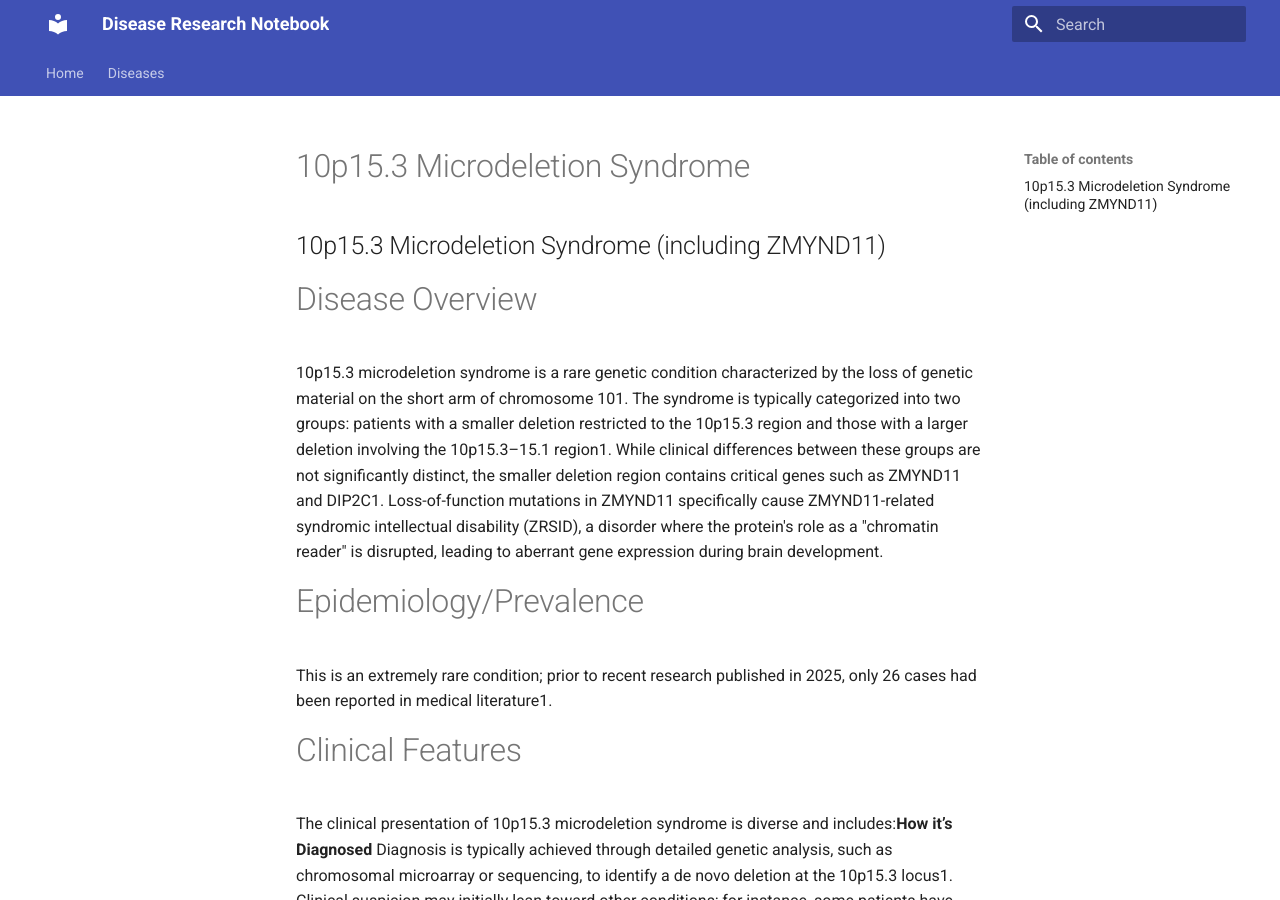
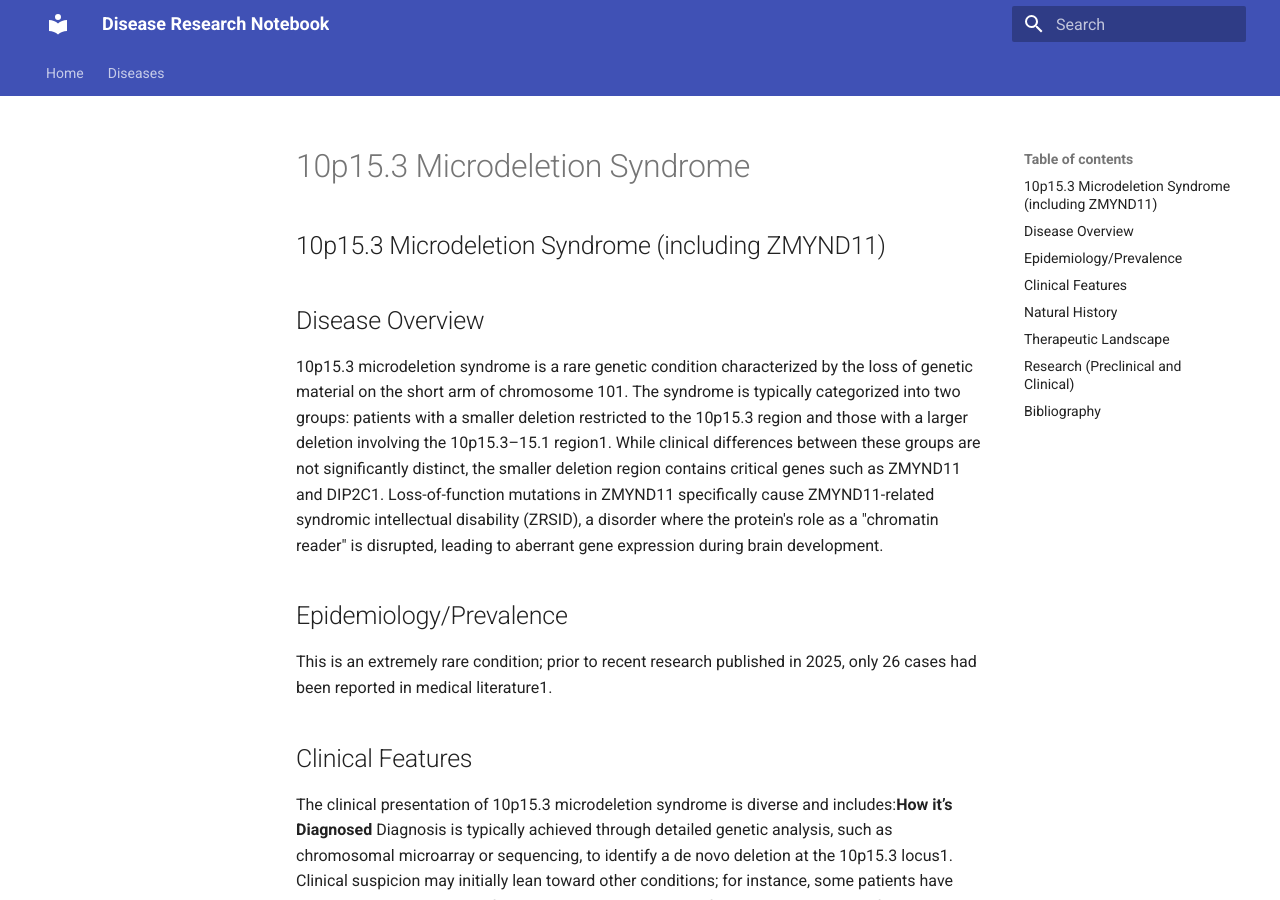
Before and after one commit to NaomiStamler/rare-diseases, an MkDocs documentation site: the page built from docs/rare-disease-profiles/10p15-3-microdeletion-syndrome.md, in a window 1280 px wide and 900 px high. Built offline with MkDocs 1.6.1 and Material for MkDocs 9.7.7, drawn with Linux system fonts in a browser that asks for light colours.

Commit message:
Update 10p15-3-microdeletion-syndrome.md

```diff
--- a/docs/rare-disease-profiles/10p15-3-microdeletion-syndrome.md
+++ b/docs/rare-disease-profiles/10p15-3-microdeletion-syndrome.md
@@ -1,19 +1,19 @@
 
 # 10p15.3 Microdeletion Syndrome
 ## 10p15.3 Microdeletion Syndrome (including ZMYND11)
-# Disease Overview
+## Disease Overview
 10p15.3 microdeletion syndrome is a rare genetic condition characterized by the loss of genetic material on the short arm of chromosome 101. The syndrome is typically categorized into two groups: patients with a smaller deletion restricted to the 10p15.3 region and those with a larger deletion involving the 10p15.3–15.1 region1. While clinical differences between these groups are not significantly distinct, the smaller deletion region contains critical genes such as ZMYND11 and DIP2C1. Loss-of-function mutations in ZMYND11 specifically cause ZMYND11-related syndromic intellectual disability (ZRSID), a disorder where the protein's role as a "chromatin reader" is disrupted, leading to aberrant gene expression during brain development.
-# Epidemiology/Prevalence
+## Epidemiology/Prevalence
 This is an extremely rare condition; prior to recent research published in 2025, only 26 cases had been reported in medical literature1.
-# Clinical Features
+## Clinical Features
 The clinical presentation of 10p15.3 microdeletion syndrome is diverse and includes:**How it’s Diagnosed**
 Diagnosis is typically achieved through detailed genetic analysis, such as chromosomal microarray or sequencing, to identify a de novo deletion at the 10p15.3 locus1. Clinical suspicion may initially lean toward other conditions; for instance, some patients have been originally suspected of having Williams syndrome before genetic testing confirmed the 10p15.3 microdeletion1. Diagnosis may also identify specific haploinsufficiency or missense variants of the ZMYND11 gene1.
-# Natural History
+## Natural History
 Not addressed in available sources. While sources describe symptoms present in early childhood (such as a case report of a 1-year-old male), they do not provide a comprehensive longitudinal account of the disease progression across a full human lifespan1.
-# Therapeutic Landscape
+## Therapeutic Landscape
 There are currently no disease-specific approved therapies for 10p15.3 microdeletion syndrome or ZRSID2. Management typically focuses on addressing individual symptoms like seizures or heart defects1. However, recent research has identified the KMT2A (MLL1) protein as a potential therapeutic target, as ZMYND11 normally functions to inhibit KMT2A activity2,5. The drug revumenib, which is approved for certain types of leukemia, has shown potential in preclinical models to attenuate gene expression changes caused by ZMYND11 loss2,5.
-# Research (Preclinical and Clinical)
+## Research (Preclinical and Clinical)
 ---
 
-# Bibliography
+## Bibliography
 Note: None of the sources used in this profile are over 3 years old based on the provided publication dates (2025) and contemporary references to drugs approved in 20242,5,6.
```
